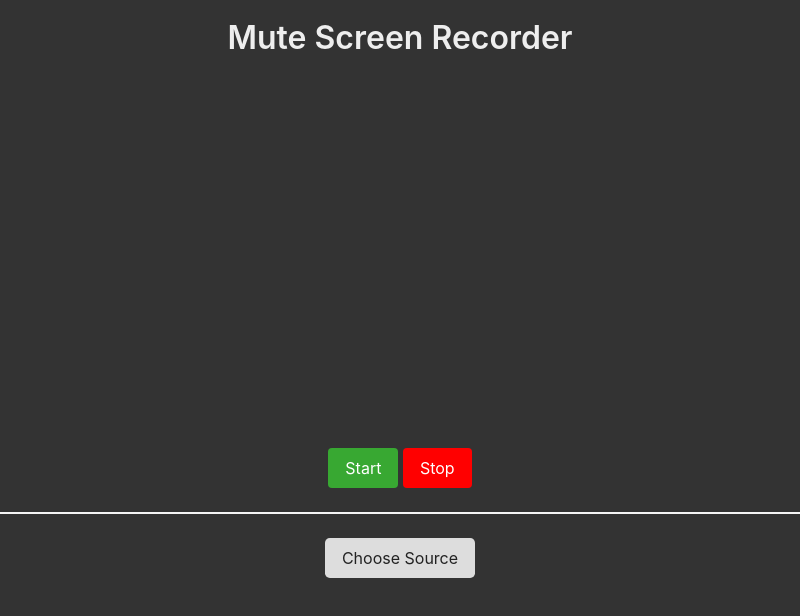
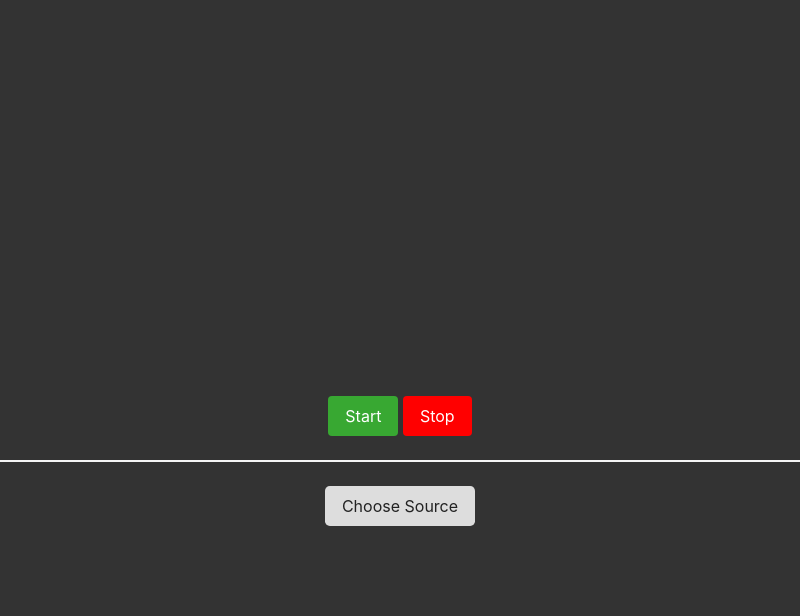
Before and after one commit to jeregrande/Mute-Record, an Electron app: page src/index.html in a window 800 px wide. Drawn offline with nearby package versions, Linux system fonts and the light colour scheme.

Commit message:
Moved h1 to title

```diff
--- a/src/index.css
+++ b/src/index.css
@@ -10,10 +10,6 @@ body {
   text-align: center;
   padding-top: 20px;
   height: 100%;
-}
-
-#bodyTitle {
-  color: #eeeeee;
 }
 
 video {
--- a/src/index.html
+++ b/src/index.html
@@ -2,7 +2,7 @@
 <html>
   <head>
     <meta charset="UTF-8" />
-    <title>Mute Record</title>
+    <title>Mute Screen Recorder</title>
     <link
       rel="stylesheet"
       href="https://cdn.jsdelivr.net/npm/bulma@0.8.0/css/bulma.min.css"
@@ -11,7 +11,6 @@
     <script defer src="render.js"></script>
   </head>
   <body class="content">
-    <h1 id="bodyTitle">Mute Screen Recorder</h1>
 
     <video></video>
 
```
